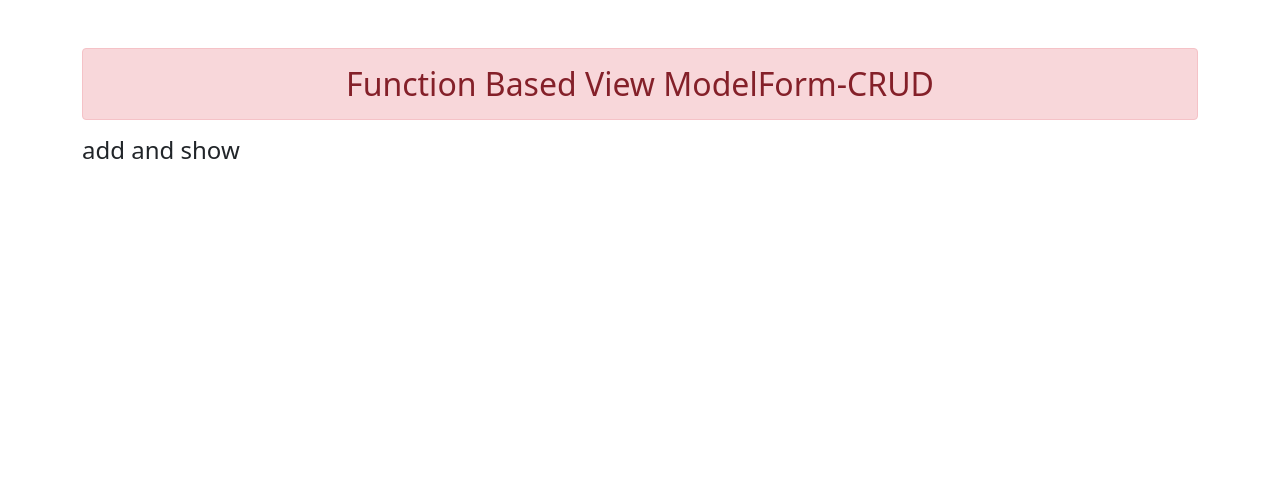
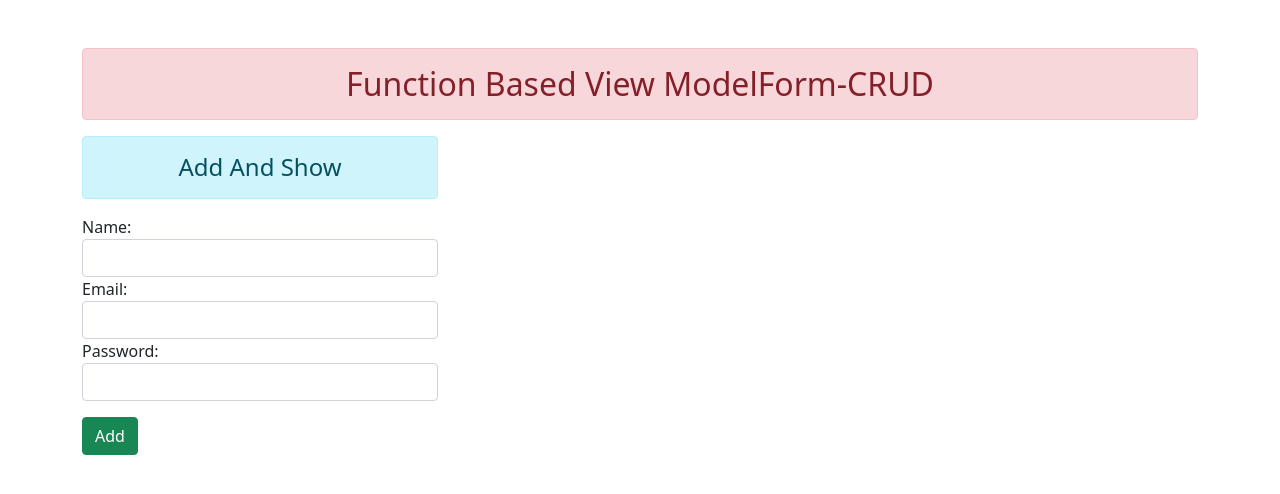
Before and after one commit to rajshahdev/CRUD-ModelForm, a Django app: page /home/add/ in a window 1280 px wide. Shown: the top 494 px of the page. Run offline with Django 3.2, Linux system fonts and the light colour scheme; some libraries are stand-ins or nearby versions.

Commit message:
modelform and html

```diff
--- /dev/null
+++ b/register/forms.py
@@ -0,0 +1,13 @@
+from django import forms
+from .models import User
+
+
+class UserRegistration(forms.ModelForm):
+    class Meta:
+        model = User
+        fields = ['name','email','password',]
+        widgets = {
+            'name':forms.TextInput(attrs={'class':'form-control'}),
+            'email':forms.EmailInput(attrs={'class':'form-control'}),
+            'password':forms.PasswordInput(attrs={'class':'form-control'}),
+        }
--- a/register/templates/register/addandshow.html
+++ b/register/templates/register/addandshow.html
@@ -1,4 +1,15 @@
 {% extends 'register/base.html' %}
 {% block content %}
-<h4>add and show</h4>
+
+<div class="row">
+    <div class="col-sm-4">
+        <h4 class="text-center alert alert-info">Add And Show</h4>
+        <form method="post">
+            {% csrf_token %}
+            {{form}}
+            <input type="submit" class="btn btn-success mt-3" value="Add">
+        </form>
+    </div>
+</div>
+
 {% endblock content %}
--- a/register/views.py
+++ b/register/views.py
@@ -1,9 +1,26 @@
+from re import U
 from django.shortcuts import render
-
+from .forms import UserRegistration
+from .models import User
 # Create your views here.
 
 def show_home(request):
-    return render(request,'register/addandshow.html')
+    if request.method == 'POST':
+        fm = UserRegistration(request.POST)
+        if fm.is_valid():
+            # 1st method to directly save using save method
+            # fm.save()
+            # or
+            # 2nd method is we can extract all the fields manually and then save it using models...
+            name = fm.cleaned_data['name']
+            email = fm.cleaned_data['email']
+            password = fm.cleaned_data['password']
+            reg = User(name=name,email=email,password=password)
+            reg.save()
+            fm = UserRegistration()
+    else:
+        fm = UserRegistration()
+    return render(request,'register/addandshow.html',{'form':fm})
 
 def show_update(request):
     return render(request,'register/updateandshow.html')
```
Also changed, not shown: db.sqlite3.
